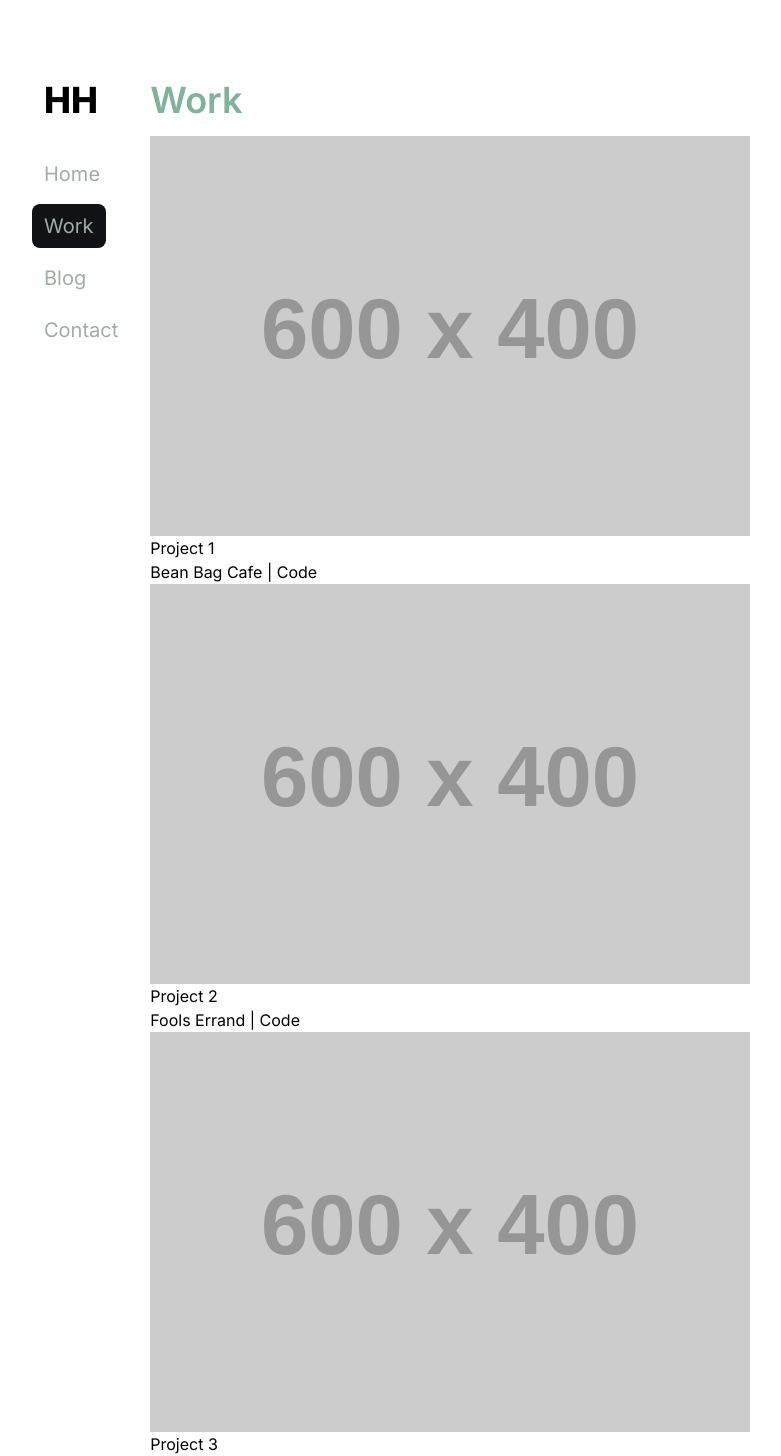
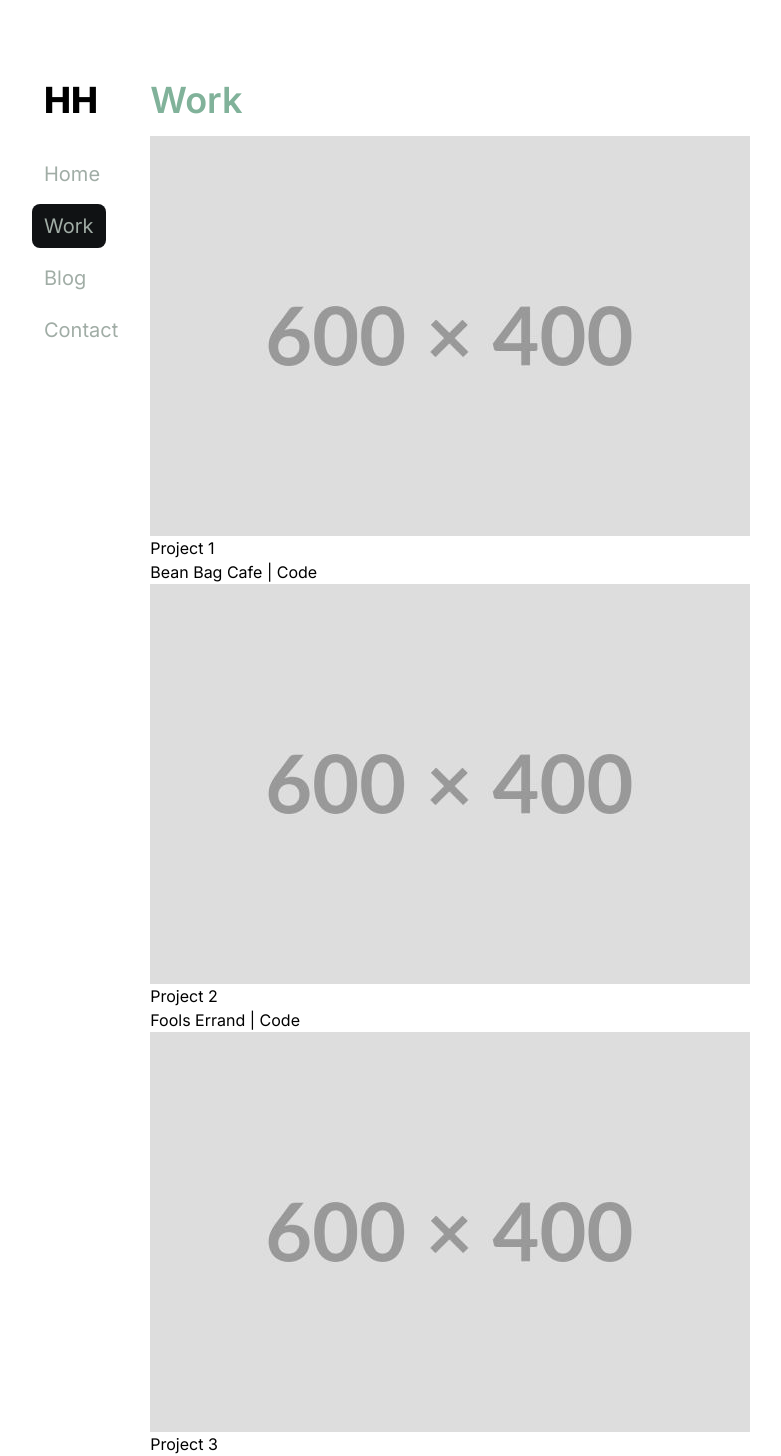
Before and after one commit to HunterHeston/personal-website, a Next.js app: page /work in a window 1280 px wide. Shown: the part 60-1516 px from the top of the page, without its empty margins (224-1005 px from the left). Built offline with nearby package versions, Linux system fonts and the light colour scheme.

Commit message:
Add placeholder static image.

```diff
--- a/pages/work.tsx
+++ b/pages/work.tsx
@@ -9,7 +9,7 @@ export default function Contact() {
       <div>
         <Image
           alt="screenshot of project 1"
-          src="https://placehold.co/600x400"
+          src="/600x400.jpeg"
           width={600}
           height={400}
         />
@@ -20,7 +20,7 @@ export default function Contact() {
       <div>
         <Image
           alt="screenshot of project 2"
-          src="https://placehold.co/600x400"
+          src="/600x400.jpeg"
           width={600}
           height={400}
         />
@@ -31,7 +31,7 @@ export default function Contact() {
       <div>
         <Image
           alt="screenshot of project 3"
-          src="https://placehold.co/600x400"
+          src="/600x400.jpeg"
           width={600}
           height={400}
         />
```
Also changed, not shown: public/600x400.jpeg (added).
